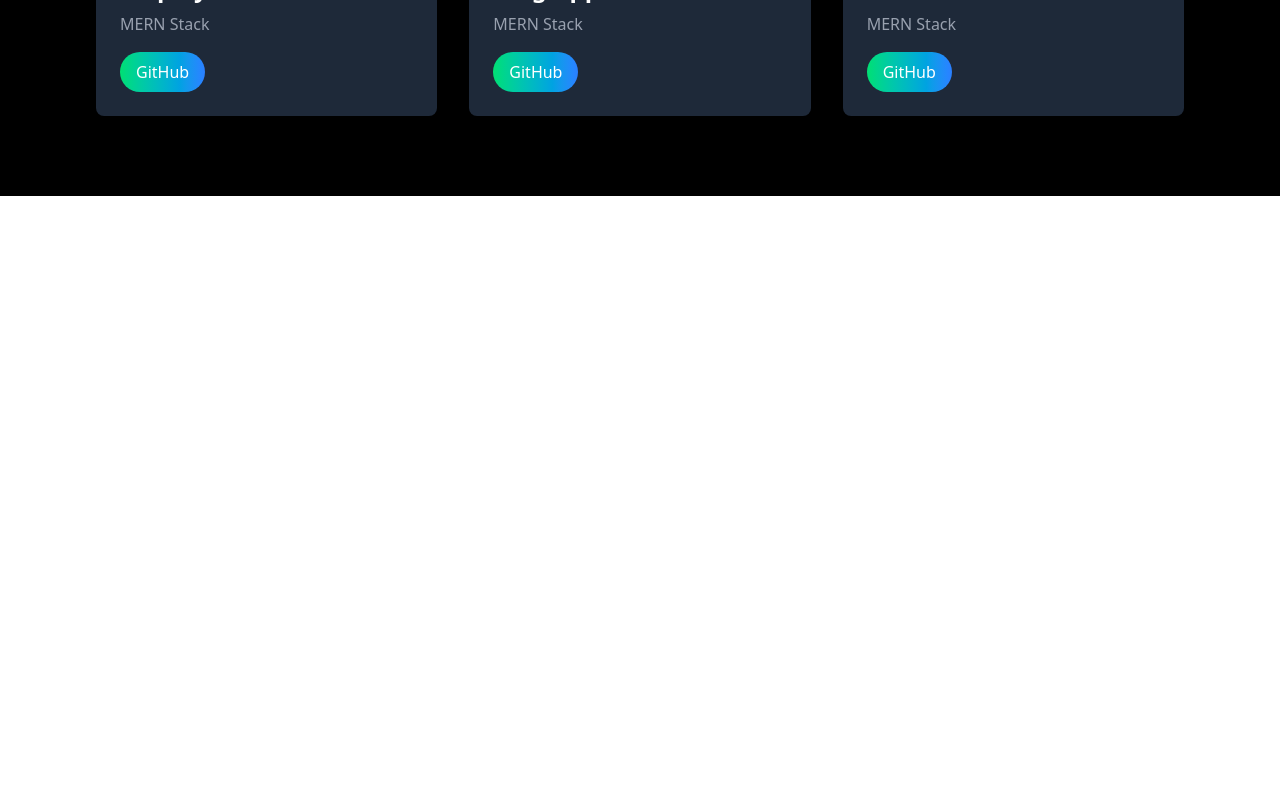
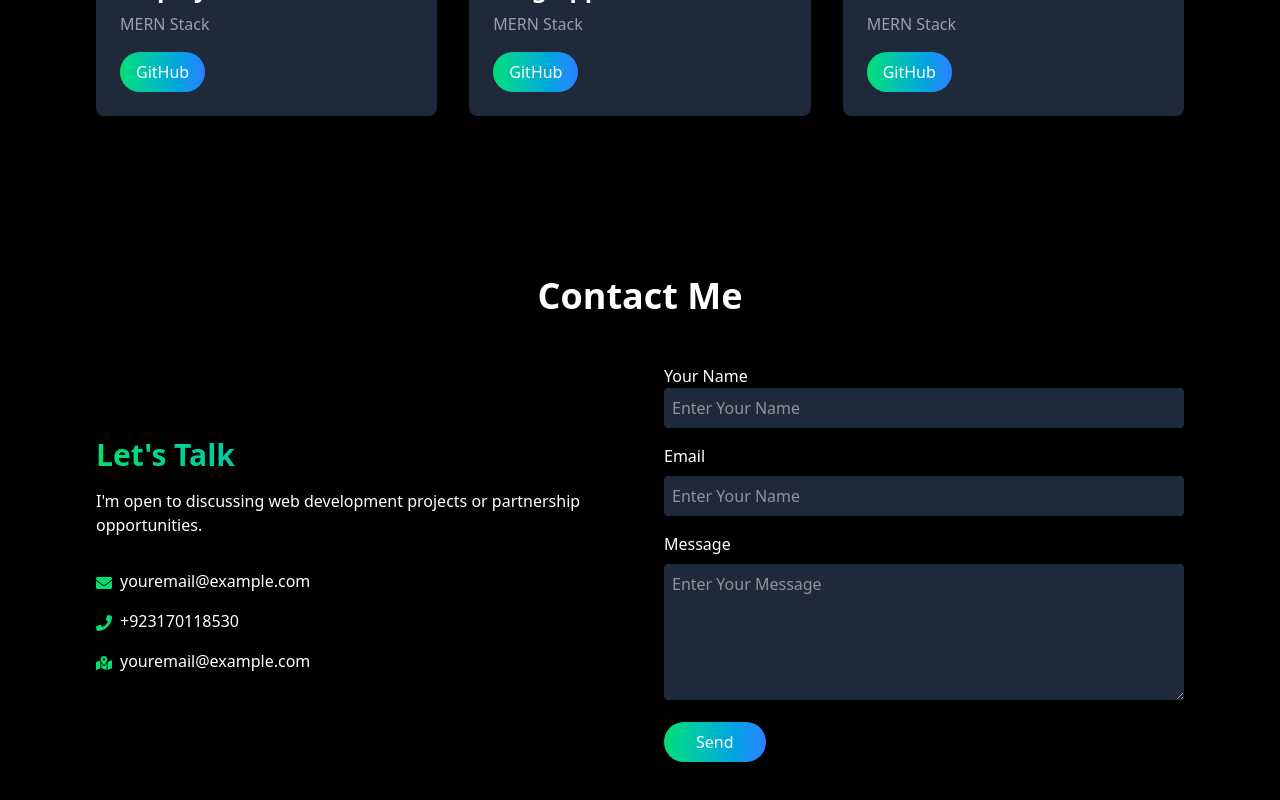
Before and after one commit to AbdullahKhamoor/myPortfolio, a React (Vite) app: page / in a window 1280 px wide. Shown: the part 2292-3092 px from the top of the page. Before the commit the page ends 2488 px from the top, so only its background shows below. Built offline with nearby package versions, Linux system fonts and the light colour scheme.

Commit message:
Contact sec develope

```diff
--- a/package.json
+++ b/package.json
@@ -13,6 +13,7 @@
     "@tailwindcss/vite": "^4.1.11",
     "react": "^18.3.1",
     "react-dom": "^18.3.1",
+    "react-icons": "^5.5.0",
     "tailwindcss": "^4.1.11"
   },
   "devDependencies": {
--- a/src/App.jsx
+++ b/src/App.jsx
@@ -1,5 +1,6 @@
 // import './App.css'
 import About from "./components/About"
+import Contact from "./components/Contact"
 import Hero from "./components/Hero"
 import Navbar from "./components/Navbar"
 import Project from "./components/Project"
@@ -13,6 +14,7 @@
       <About/>
       <Service/>
       <Project/>
+      <Contact/>
     </div>
   )
 }
--- /dev/null
+++ b/src/components/Contact.jsx
@@ -0,0 +1,63 @@
+import React from 'react'
+import { FaEnvelope, FaMapMarkedAlt, FaPhone } from 'react-icons/fa'
+
+const Contact = () => {
+  return (
+    <div className='bg-black text-white py-20' id='contact'>
+        <div className='container mx-auto px-8 md:px-16 lg:px-24'>
+            <h2 className='text-4xl font-bold text-center mb-12'>Contact Me</h2>
+            <div className='flex flex-col md:flex-row items-center md:space-x-12'>
+                <div className='flex-1'>
+                    <h3 className='text-3xl font-bold text-transparent bg-clip-text bg-gradient-to-r
+            from-green-400 to-blue-500 mb-4'>Let's Talk</h3>
+                    <p>I'm open to discussing web development projects or partnership opportunities.</p>
+                    <div className='mb-4 mt-8'>
+                       <FaEnvelope className='inline-block text-green-400 mr-2'></FaEnvelope>
+                       <a href="mailto:youremail@example.com" className='hover:underline'>
+                        youremail@example.com
+                       </a>
+                    </div>
+                    <div className='mb-4 '>
+                       <FaPhone className='inline-block text-green-400 mr-2'></FaPhone>
+                       <span>+923170118530</span>
+                    </div>
+                    <div className='mb-4'>
+                       <FaMapMarkedAlt className='inline-block text-green-400 mr-2'></FaMapMarkedAlt>
+                       <a href="mailto:youremail@example.com" className='hover:underline'>
+                        youremail@example.com
+                       </a>
+                    </div>
+                </div>
+
+            <div className='flex-1 w-full'>
+                <form className='space-y-4'>
+                    <div>
+                    <label htmlFor="name">Your Name</label>
+                    <input type="text"
+                    className='w-full p-2 rounded bg-gray-800 border-gray-600 focus:outline-none focus:border-green-400'
+                    placeholder='Enter Your Name' />
+                    </div>
+                    <div>
+                    <label htmlFor="name" className='block mb-2'>Email</label>
+                    <input type="text"
+                    className='w-full p-2 rounded bg-gray-800 border-gray-600 focus:outline-none focus:border-green-400'
+                    placeholder='Enter Your Name' />
+                    </div>
+                    <div>
+                    <label htmlFor="email" className='block mb-2'>Message</label>
+                    <textarea type="text"
+                    className='w-full p-2 rounded bg-gray-800 border-gray-600 focus:outline-none focus:border-green-400'
+                    rows="5"
+                    placeholder='Enter Your Message' />
+                    </div>
+                    <button className='bg-gradient-to-r from-green-400 to-blue-500 text-white hidden md:inline
+            transform transition-transform duration-300 hover:scale-105 px-8 py-2 rounded-full'>Send</button>
+                </form>
+            </div>
+        </div>
+    </div>
+    </div>
+  )
+}
+
+export default Contact
```
Also changed, not shown: 1 other file (tests, documents, lock files or other folders).
